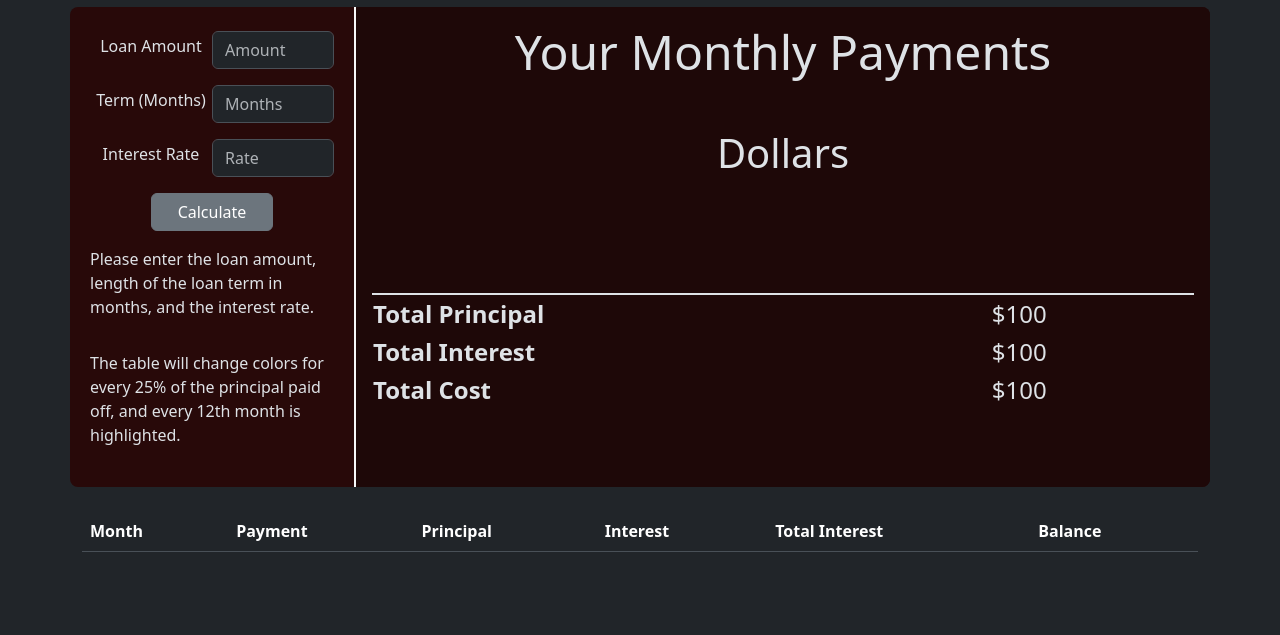
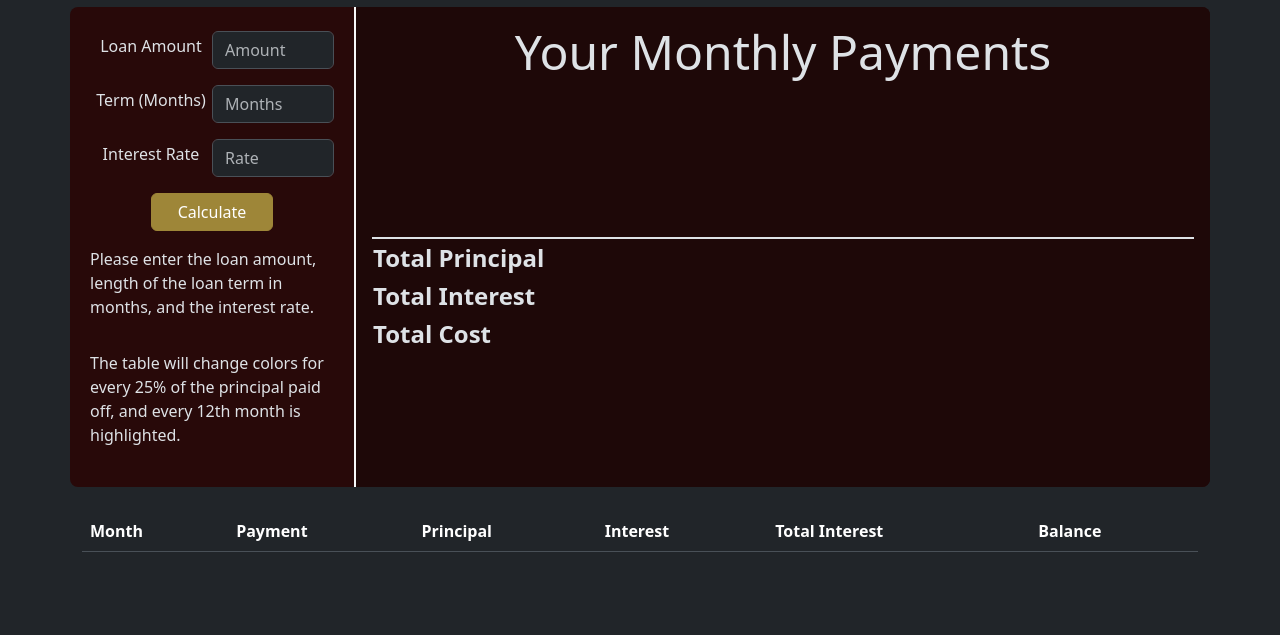
Before and after one commit to Regb18/JSMortgage, a plain HTML site: page app.html in a window 1280 px wide. Shown: the part 85-720 px from the top of the page. Drawn offline with nearby package versions, Linux system fonts and the light colour scheme; some packages are replaced by stand-ins of ours; a script that the page names is missing.

Commit message:
+button color/css, logo, --placeholder txt

```diff
--- a/app.html
+++ b/app.html
@@ -85,7 +85,7 @@
                             placeholder="Rate" aria-label="Interest Rate" required />
                     </div>
                     <div class="text-center">
-                        <button type="button" class="w-50 btn btn-secondary" onclick="getValues()">Calculate</button>
+                        <button type="button" class="w-50 btn btn-primary" onclick="getValues()">Calculate</button>
                     </div>
                     <p>Please enter the loan amount, length of the loan term in months, and the interest rate.</p>
                     <p>The table will change colors for every 25% of the principal paid off, and every 12th month is highlighted.</p>
@@ -93,20 +93,20 @@
             </div>
             <div class="col-lg-9 text-center border-start border-light rounded-end-3 p-3 side-bg">
                 <h3 class="display-5 mb-lg-5">Your Monthly Payments</h3>
-                <h3 class="display-6" id="payment">Dollars</h3>
+                <h3 class="display-6" id="payment"></h3>
                 <div class="h-50 d-flex align-items-end">
                     <table class="mt-5 mt-lg-5 fs-4 w-100 h-25 text-start table-group-divider">
                         <tr>
                             <th>Total Principal</th>
-                            <td id="principal">$100</td>
+                            <td id="principal"></td>
                         </tr>
                         <tr>
                             <th>Total Interest</th>
-                            <td id="interest">$100</td>
+                            <td id="interest"></td>
                         </tr>
                         <tr>
                             <th>Total Cost</th>
-                            <td id="cost">$100</td>
+                            <td id="cost"></td>
                         </tr>
                     </table>
                 </div>
--- a/css/site.css
+++ b/css/site.css
@@ -102,3 +102,23 @@ footer {
 .bg-highlight {
     background-color: var(--reg-secondary-color);
 }
+
+
+
+.btn-primary {
+    color: white !important;
+    background-color: var(--reg-secondary-color) !important;
+    border-color: var(--reg-secondary-color);
+}
+
+.btn-primary:hover {
+    filter: brightness(1.1) !important;
+    border-color: var(--reg-highlight-color);
+}
+
+.btn-primary:active,
+.btn-primary:visited,
+.btn-primary:focus {
+    filter: brightness(1.1) !important;
+    border-color: var(--reg-primary-color);
+}
```
Also changed, not shown: index.html (+1 -1 lines), img/lionsshare_500.png (added), img/lionsshare_svg.svg (added).
